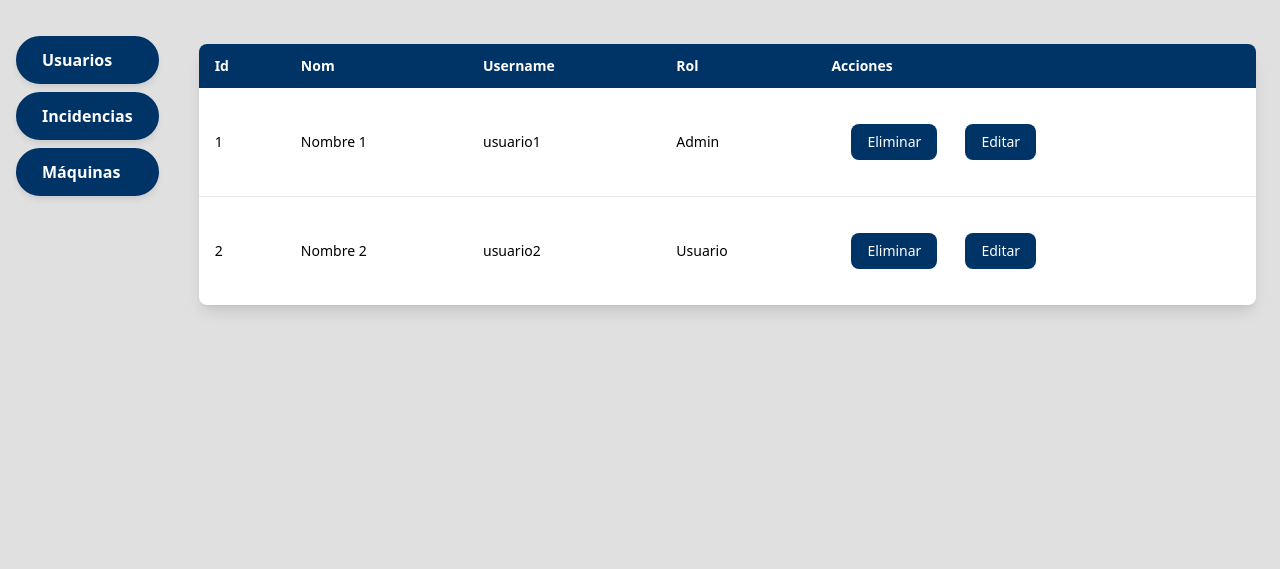
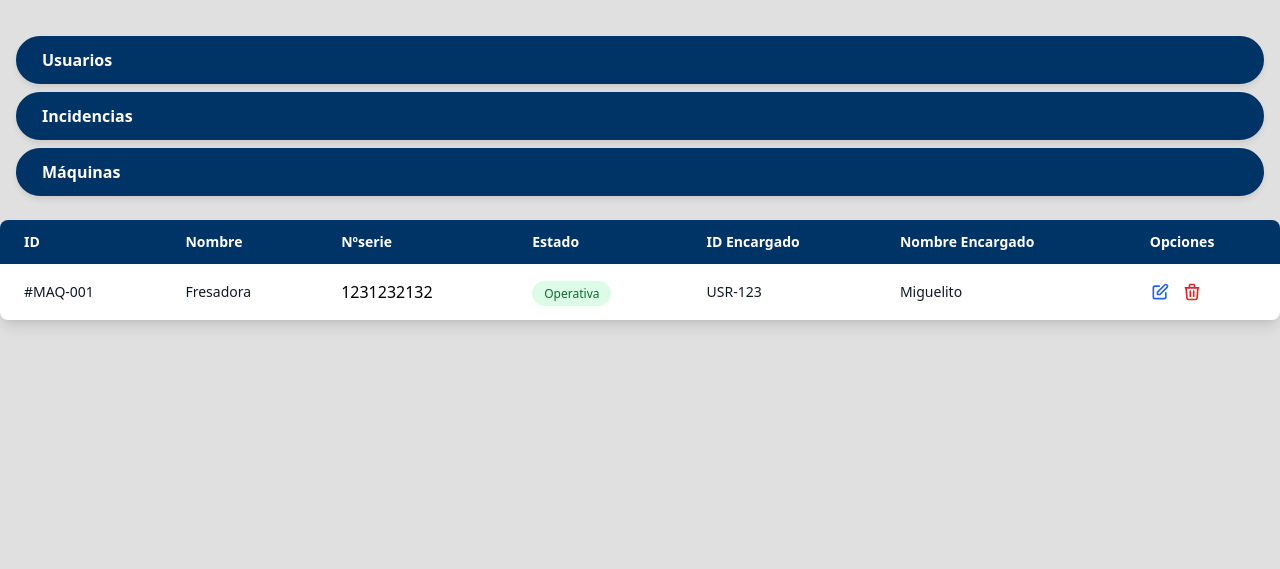
Before and after one commit to Amazghari/Projecte-3-Tot-Maquina, a PHP site: page /App/Views/admindashboard.php in a window 1280 px wide. Shown: the part 80-649 px from the top of the page. Run offline with PHP 8.4, Linux system fonts and the light colour scheme; style sheets or scripts are compiled from the project's sources.

Commit message:
View adminpanel

```diff
--- a/App/Views/admindashboard.php
+++ b/App/Views/admindashboard.php
@@ -9,7 +9,7 @@
 </head>
 <body class="flex flex-col min-h-screen bg-custom-light-gray">
 <?php include 'Layouts/navbar.php'; ?>
-        <div class="flex">
+        <!-- <div class="flex"> -->
             <aside class="bg-custom-light-gray text-black p-4 mt-5">
                 <ul>
                     <li><a href="#" class="block menu-button text-black py-2 px-4 mb-2">Usuarios</a></li>
@@ -17,48 +17,47 @@
                     <li><a href="#" class="block menu-button text-black py-2 px-4 mb-2">Máquinas</a></li>
                 </ul>
             </aside>
-            <div class="flex-1 p-4 md:p-6">
-                <div class="">
-                    <table class="min-w-full bg-white rounded-lg shadow-lg overflow-hidden w-full mt-5">
+            <div class="bg-white rounded-lg shadow-lg overflow-hidden">
+            <div class="table-responsive">
+                <table class="min-w-full">
                     <thead class="bg-custom-blue text-white">
                         <tr>
-                                <th class="px-4 py-3 text-left text-sm font-semibold">Id</th>
-                                <th class="px-4 py-3 text-left text-sm font-semibold">Nom</th>
-                                <th class="px-4 py-3 text-left text-sm font-semibold">Username</th>
-                                <th class="px-4 py-3 text-left text-sm font-semibold">Rol</th>
-                                <th class="px-4 py-3 text-left text-sm font-semibold">Acciones</th>
+                            <th class="px-6 py-3 text-left text-sm font-semibold">ID</th>
+                            <th class="px-6 py-3 text-left text-sm font-semibold">Nombre</th>
+                            <th class="px-6 py-3 text-left text-sm font-semibold">Nºserie</th>
+                            <th class="px-6 py-3 text-left text-sm font-semibold">Estado</th>
+                            <th class="px-6 py-3 text-left text-sm font-semibold">ID Encargado</th>
+                            <th class="px-6 py-3 text-left text-sm font-semibold">Nombre Encargado</th>
+                            <th class="px-6 py-3 text-left text-sm font-semibold">Opciones</th>
                         </tr>
                     </thead>
                     <tbody class="divide-y divide-gray-200">
-                            <tr class="hover:bg-custom-light-gray">
-                                <td class="px-4 py-4 text-sm">1</td>
-                                <td class="px-4 py-4 text-sm">Nombre 1</td>
-                                <td class="px-4 py-4 text-sm">usuario1</td>
-                                <td class="px-4 py-4 text-sm">Admin</td>
-                                <td class="px-4 py-4 text-sm flex space-x-2">
-                                    <button class="bg-custom-blue text-white px-4 py-2 rounded-lg hover:bg-blue-800 transition-colors m-5">
-                                        Eliminar
+                        <tr class="hover:bg-gray-50">
+                            <td class="px-6 py-4 text-sm text-gray-900">#MAQ-001</td>
+                            <td class="px-6 py-4 text-sm text-gray-900">
+                                <p class="truncate max-w-[200px]">Fresadora</p>
+                            </td>
+                            <td class="px-6 py-4">1231232132</td>
+                            <td class="px-6 py-4">
+                                <span class="px-3 py-1 text-xs font-medium rounded-full bg-green-100 text-green-800">Operativa</span>
+                            </td>
+                            <td class="px-6 py-4 text-sm text-gray-900">USR-123</td>
+                            <td class="px-6 py-4 text-sm text-gray-900">Miguelito</td>
+                            <td class="px-6 py-4 text-sm">
+                                <div class="flex space-x-3">
+                                    <button class="text-blue-600 hover:text-blue-800">
+                                        <svg class="w-5 h-5" fill="none" stroke="currentColor" viewBox="0 0 24 24">
+                                            <path stroke-linecap="round" stroke-linejoin="round" stroke-width="2" d="M11 5H6a2 2 0 00-2 2v11a2 2 0 002 2h11a2 2 0 002-2v-5m-1.414-9.414a2 2 0 112.828 2.828L11.828 15H9v-2.828l8.586-8.586z"/>
+                                        </svg>
                                     </button>
-                                    <button class="bg-custom-blue text-white px-4 py-2 rounded-lg hover:bg-blue-800 transition-colors m-5">
-                                        Editar
+                                    <button class="text-red-600 hover:text-red-800">
+                                        <svg class="w-5 h-5" fill="none" stroke="currentColor" viewBox="0 0 24 24">
+                                            <path stroke-linecap="round" stroke-linejoin="round" stroke-width="2" d="M19 7l-.867 12.142A2 2 0 0116.138 21H7.862a2 2 0 01-1.995-1.858L5 7m5 4v6m4-6v6m1-10V4a1 1 0 00-1-1h-4a1 1 0 00-1 1v3M4 7h16"/>
+                                        </svg>
                                     </button>
+                                </div>
                             </td>
                         </tr>
-                            <tr class="hover:bg-custom-light-gray">
-                                <td class="px-4 py-4 text-sm">2</td>
-                                <td class="px-4 py-4 text-sm">Nombre 2</td>
-                                <td class="px-4 py-4 text-sm">usuario2</td>
-                                <td class="px-4 py-4 text-sm">Usuario</td>
-                                <td class="px-4 py-4 text-sm flex space-x-2">
-                                    <button class="bg-custom-blue text-white px-4 py-2 rounded-lg hover:bg-blue-800 transition-colors m-5">
-                                        Eliminar
-                                    </button>
-                                    <button class="bg-custom-blue text-white px-4 py-2 rounded-lg hover:bg-blue-800 transition-colors m-5">
-                                        Editar
-                                    </button>
-                                </td>
-                            </tr>
-                            <!-- Puedes agregar más filas aquí -->
                     </tbody>
                 </table>
             </div>
```
Also changed, not shown: public/main.css (+0 -15 lines). Lines whose indentation alone changed are shown as unchanged.
